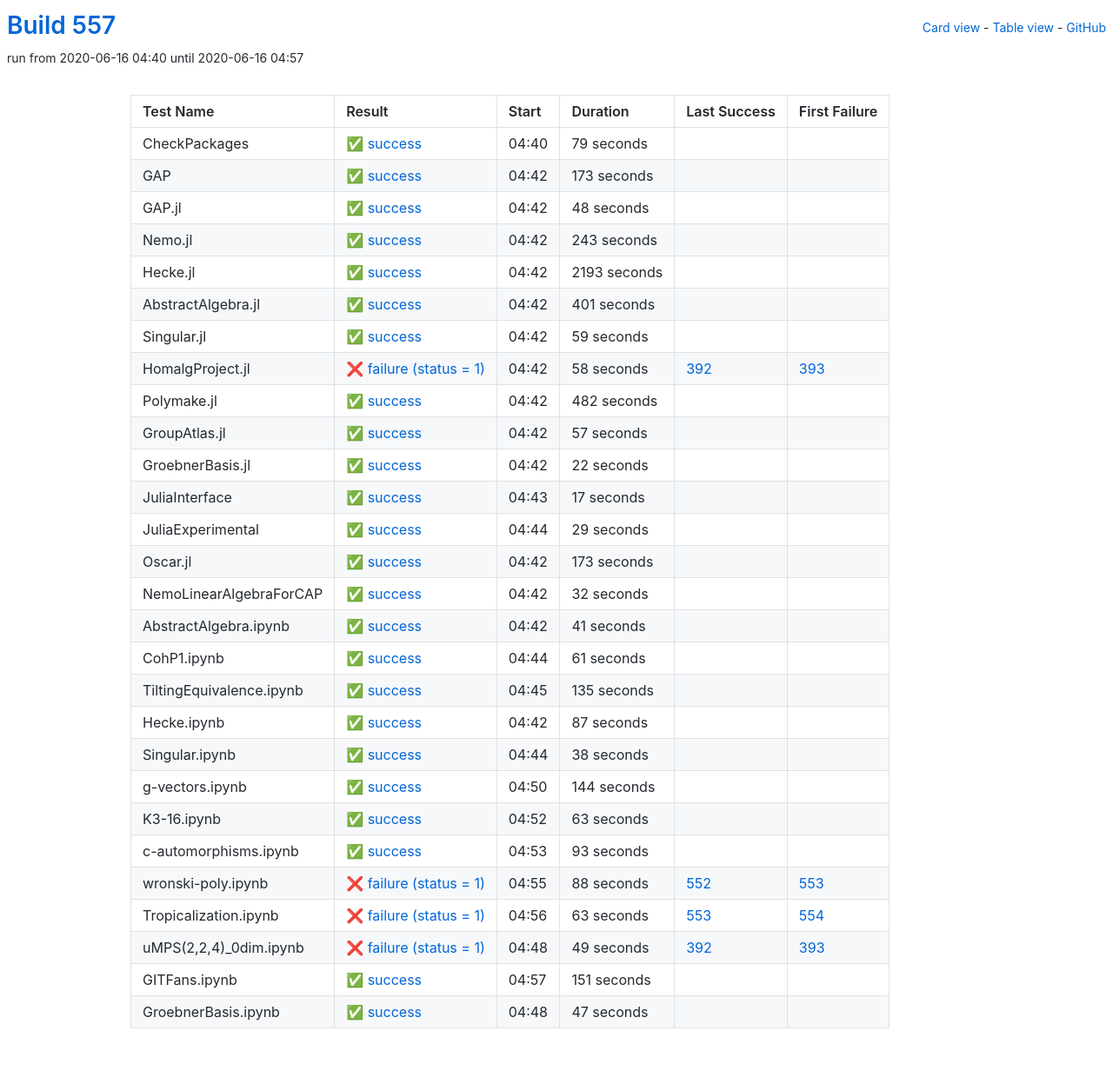
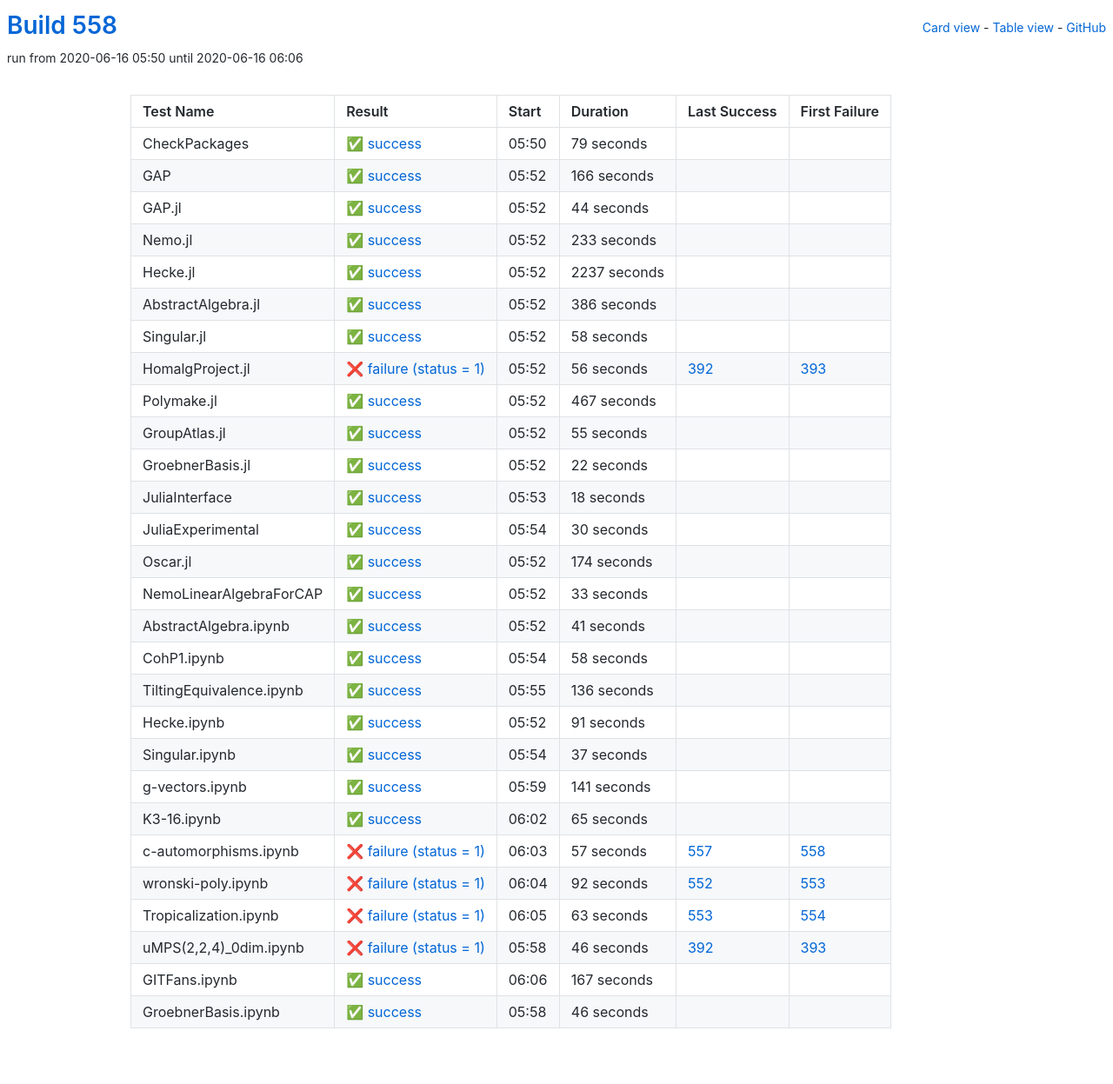
Before and after one commit to oscar-system/oscar-ci-status-1.4, a Jekyll site: the page built from table.html, in a window 1280 px wide. Shown: the whole page at 87% size. Built offline with Jekyll 4.4.1, drawn with Linux system fonts in a browser that asks for light colours.

Commit message:
Build #558

```diff
--- a/_data/ci.yml
+++ b/_data/ci.yml
@@ -1,6 +1,6 @@
 ---
-build: 557
-build_url: https://oscarci.mathematik.uni-kl.de/job/oscar-julia-1.4/557/
+build: 558
+build_url: https://oscarci.mathematik.uni-kl.de/job/oscar-julia-1.4/558/
 job: oscar-julia-1.4
 organization: oscar-system
 repo: oscar-ci-status-1.4
@@ -8,8 +8,8 @@ repourl: https://github.com/oscar-system/oscar-ci-status-1.4
 tests:
 - name: CheckPackages
   id: checkpackages
-  log: https://oscarci.mathematik.uni-kl.de/job/oscar-julia-1.4/557/artifact/logs/build-557/CheckPackages.log
-  start: 2020-06-16 04:40
+  log: https://oscarci.mathematik.uni-kl.de/job/oscar-julia-1.4/558/artifact/logs/build-558/CheckPackages.log
+  start: 2020-06-16 05:50
   success: true
   exitcode: 0
   status: success
@@ -20,116 +20,116 @@ tests:
   first_failure_url:
 - name: GAP
   id: gap
-  log: https://oscarci.mathematik.uni-kl.de/job/oscar-julia-1.4/557/artifact/logs/build-557/GAP.log
-  start: 2020-06-16 04:42
+  log: https://oscarci.mathematik.uni-kl.de/job/oscar-julia-1.4/558/artifact/logs/build-558/GAP.log
+  start: 2020-06-16 05:52
   success: true
   exitcode: 0
   status: success
-  duration: 173
+  duration: 166
   last_success: false
   last_success_url:
   first_failure: false
   first_failure_url:
 - name: GAP.jl
   id: gap-jl
-  log: https://oscarci.mathematik.uni-kl.de/job/oscar-julia-1.4/557/artifact/logs/build-557/GAP.jl.log
-  start: 2020-06-16 04:42
+  log: https://oscarci.mathematik.uni-kl.de/job/oscar-julia-1.4/558/artifact/logs/build-558/GAP.jl.log
+  start: 2020-06-16 05:52
   success: true
   exitcode: 0
   status: success
-  duration: 48
+  duration: 44
   last_success: false
   last_success_url:
   first_failure: false
   first_failure_url:
 - name: Nemo.jl
   id: nemo-jl
-  log: https://oscarci.mathematik.uni-kl.de/job/oscar-julia-1.4/557/artifact/logs/build-557/Nemo.jl.log
-  start: 2020-06-16 04:42
+  log: https://oscarci.mathematik.uni-kl.de/job/oscar-julia-1.4/558/artifact/logs/build-558/Nemo.jl.log
+  start: 2020-06-16 05:52
   success: true
   exitcode: 0
   status: success
-  duration: 243
+  duration: 233
   last_success: false
   last_success_url:
   first_failure: false
   first_failure_url:
 - name: Hecke.jl
   id: hecke-jl
-  log: https://oscarci.mathematik.uni-kl.de/job/oscar-julia-1.4/557/artifact/logs/build-557/Hecke.jl.log
-  start: 2020-06-16 04:42
+  log: https://oscarci.mathematik.uni-kl.de/job/oscar-julia-1.4/558/artifact/logs/build-558/Hecke.jl.log
+  start: 2020-06-16 05:52
   success: true
   exitcode: 0
   status: success
-  duration: 2193
+  duration: 2237
   last_success: false
   last_success_url:
   first_failure: false
   first_failure_url:
 - name: AbstractAlgebra.jl
   id: abstractalgebra-jl
-  log: https://oscarci.mathematik.uni-kl.de/job/oscar-julia-1.4/557/artifact/logs/build-557/AbstractAlgebra.jl.log
-  start: 2020-06-16 04:42
+  log: https://oscarci.mathematik.uni-kl.de/job/oscar-julia-1.4/558/artifact/logs/build-558/AbstractAlgebra.jl.log
+  start: 2020-06-16 05:52
   success: true
   exitcode: 0
   status: success
-  duration: 401
+  duration: 386
   last_success: false
   last_success_url:
   first_failure: false
   first_failure_url:
 - name: Singular.jl
   id: singular-jl
-  log: https://oscarci.mathematik.uni-kl.de/job/oscar-julia-1.4/557/artifact/logs/build-557/Singular.jl.log
-  start: 2020-06-16 04:42
+  log: https://oscarci.mathematik.uni-kl.de/job/oscar-julia-1.4/558/artifact/logs/build-558/Singular.jl.log
+  start: 2020-06-16 05:52
   success: true
   exitcode: 0
   status: success
-  duration: 59
+  duration: 58
   last_success: false
   last_success_url:
   first_failure: false
   first_failure_url:
 - name: HomalgProject.jl
   id: homalgproject-jl
-  log: https://oscarci.mathematik.uni-kl.de/job/oscar-julia-1.4/557/artifact/logs/build-557/HomalgProject.jl.log
-  start: 2020-06-16 04:42
+  log: https://oscarci.mathematik.uni-kl.de/job/oscar-julia-1.4/558/artifact/logs/build-558/HomalgProject.jl.log
+  start: 2020-06-16 05:52
   success: false
   exitcode: 1
   status: failure
-  duration: 58
+  duration: 56
   last_success: 392
   last_success_url: https://oscarci.mathematik.uni-kl.de/job/oscar-julia-1.4/392/
   first_failure: 393
   first_failure_url: https://oscarci.mathematik.uni-kl.de/job/oscar-julia-1.4/393/
 - name: Polymake.jl
   id: polymake-jl
-  log: https://oscarci.mathematik.uni-kl.de/job/oscar-julia-1.4/557/artifact/logs/build-557/Polymake.jl.log
-  start: 2020-06-16 04:42
+  log: https://oscarci.mathematik.uni-kl.de/job/oscar-julia-1.4/558/artifact/logs/build-558/Polymake.jl.log
+  start: 2020-06-16 05:52
   success: true
   exitcode: 0
   status: success
-  duration: 482
+  duration: 467
   last_success: false
   last_success_url:
   first_failure: false
   first_failure_url:
 - name: GroupAtlas.jl
   id: groupatlas-jl
-  log: https://oscarci.mathematik.uni-kl.de/job/oscar-julia-1.4/557/artifact/logs/build-557/GroupAtlas.jl.log
-  start: 2020-06-16 04:42
+  log: https://oscarci.mathematik.uni-kl.de/job/oscar-julia-1.4/558/artifact/logs/build-558/GroupAtlas.jl.log
+  start: 2020-06-16 05:52
   success: true
   exitcode: 0
   status: success
-  duration: 57
+  duration: 55
   last_success: false
   last_success_url:
   first_failure: false
   first_failure_url:
 - name: GroebnerBasis.jl
   id: groebnerbasis-jl
-  log: https://oscarci.mathematik.uni-kl.de/job/oscar-julia-1.4/557/artifact/logs/build-557/GroebnerBasis.jl.log
-  start: 2020-06-16 04:42
+  log: https://oscarci.mathematik.uni-kl.de/job/oscar-julia-1.4/558/artifact/logs/build-558/GroebnerBasis.jl.log
+  start: 2020-06-16 05:52
   success: true
   exitcode: 0
   status: success
@@ -140,56 +140,56 @@ tests:
   first_failure_url:
 - name: JuliaInterface
   id: juliainterface
-  log: https://oscarci.mathematik.uni-kl.de/job/oscar-julia-1.4/557/artifact/logs/build-557/JuliaInterface.log
-  start: 2020-06-16 04:43
+  log: https://oscarci.mathematik.uni-kl.de/job/oscar-julia-1.4/558/artifact/logs/build-558/JuliaInterface.log
+  start: 2020-06-16 05:53
   success: true
   exitcode: 0
   status: success
-  duration: 17
+  duration: 18
   last_success: false
   last_success_url:
   first_failure: false
   first_failure_url:
 - name: JuliaExperimental
   id: juliaexperimental
-  log: https://oscarci.mathematik.uni-kl.de/job/oscar-julia-1.4/557/artifact/logs/build-557/JuliaExperimental.log
-  start: 2020-06-16 04:44
+  log: https://oscarci.mathematik.uni-kl.de/job/oscar-julia-1.4/558/artifact/logs/build-558/JuliaExperimental.log
+  start: 2020-06-16 05:54
   success: true
   exitcode: 0
   status: success
-  duration: 29
+  duration: 30
   last_success: false
   last_success_url:
   first_failure: false
   first_failure_url:
 - name: Oscar.jl
   id: oscar-jl
-  log: https://oscarci.mathematik.uni-kl.de/job/oscar-julia-1.4/557/artifact/logs/build-557/Oscar.jl.log
-  start: 2020-06-16 04:42
+  log: https://oscarci.mathematik.uni-kl.de/job/oscar-julia-1.4/558/artifact/logs/build-558/Oscar.jl.log
+  start: 2020-06-16 05:52
   success: true
   exitcode: 0
   status: success
-  duration: 173
+  duration: 174
   last_success: false
   last_success_url:
   first_failure: false
   first_failure_url:
 - name: NemoLinearAlgebraForCAP
   id: nemolinearalgebraforcap
-  log: https://oscarci.mathematik.uni-kl.de/job/oscar-julia-1.4/557/artifact/logs/build-557/NemoLinearAlgebraForCAP.log
-  start: 2020-06-16 04:42
+  log: https://oscarci.mathematik.uni-kl.de/job/oscar-julia-1.4/558/artifact/logs/build-558/NemoLinearAlgebraForCAP.log
+  start: 2020-06-16 05:52
   success: true
   exitcode: 0
   status: success
-  duration: 32
+  duration: 33
   last_success: false
   last_success_url:
   first_failure: false
   first_failure_url:
 - name: AbstractAlgebra.ipynb
   id: abstractalgebra-ipynb
-  log: https://oscarci.mathematik.uni-kl.de/job/oscar-julia-1.4/557/artifact/logs/build-557/AbstractAlgebra.ipynb.log
-  start: 2020-06-16 04:42
+  log: https://oscarci.mathematik.uni-kl.de/job/oscar-julia-1.4/558/artifact/logs/build-558/AbstractAlgebra.ipynb.log
+  start: 2020-06-16 05:52
   success: true
   exitcode: 0
   status: success
@@ -200,104 +200,104 @@ tests:
   first_failure_url:
 - name: CohP1.ipynb
   id: cohp1-ipynb
-  log: https://oscarci.mathematik.uni-kl.de/job/oscar-julia-1.4/557/artifact/logs/build-557/CohP1.ipynb.log
-  start: 2020-06-16 04:44
+  log: https://oscarci.mathematik.uni-kl.de/job/oscar-julia-1.4/558/artifact/logs/build-558/CohP1.ipynb.log
+  start: 2020-06-16 05:54
   success: true
   exitcode: 0
   status: success
-  duration: 61
+  duration: 58
   last_success: false
   last_success_url:
   first_failure: false
   first_failure_url:
 - name: TiltingEquivalence.ipynb
   id: tiltingequivalence-ipynb
-  log: https://oscarci.mathematik.uni-kl.de/job/oscar-julia-1.4/557/artifact/logs/build-557/TiltingEquivalence.ipynb.log
-  start: 2020-06-16 04:45
+  log: https://oscarci.mathematik.uni-kl.de/job/oscar-julia-1.4/558/artifact/logs/build-558/TiltingEquivalence.ipynb.log
+  start: 2020-06-16 05:55
   success: true
   exitcode: 0
   status: success
-  duration: 135
+  duration: 136
   last_success: false
   last_success_url:
   first_failure: false
   first_failure_url:
 - name: Hecke.ipynb
   id: hecke-ipynb
-  log: https://oscarci.mathematik.uni-kl.de/job/oscar-julia-1.4/557/artifact/logs/build-557/Hecke.ipynb.log
-  start: 2020-06-16 04:42
+  log: https://oscarci.mathematik.uni-kl.de/job/oscar-julia-1.4/558/artifact/logs/build-558/Hecke.ipynb.log
+  start: 2020-06-16 05:52
   success: true
   exitcode: 0
   status: success
-  duration: 87
+  duration: 91
   last_success: false
   last_success_url:
   first_failure: false
   first_failure_url:
 - name: Singular.ipynb
   id: singular-ipynb
-  log: https://oscarci.mathematik.uni-kl.de/job/oscar-julia-1.4/557/artifact/logs/build-557/Singular.ipynb.log
-  start: 2020-06-16 04:44
+  log: https://oscarci.mathematik.uni-kl.de/job/oscar-julia-1.4/558/artifact/logs/build-558/Singular.ipynb.log
+  start: 2020-06-16 05:54
   success: true
   exitcode: 0
   status: success
-  duration: 38
+  duration: 37
   last_success: false
   last_success_url:
   first_failure: false
   first_failure_url:
 - name: g-vectors.ipynb
   id: g-vectors-ipynb
-  log: https://oscarci.mathematik.uni-kl.de/job/oscar-julia-1.4/557/artifact/logs/build-557/g-vectors.ipynb.log
-  start: 2020-06-16 04:50
+  log: https://oscarci.mathematik.uni-kl.de/job/oscar-julia-1.4/558/artifact/logs/build-558/g-vectors.ipynb.log
+  start: 2020-06-16 05:59
   success: true
   exitcode: 0
   status: success
-  duration: 144
+  duration: 141
   last_success: false
   last_success_url:
   first_failure: false
   first_failure_url:
 - name: K3-16.ipynb
   id: k3-16-ipynb
-  log: https://oscarci.mathematik.uni-kl.de/job/oscar-julia-1.4/557/artifact/logs/build-557/K3-16.ipynb.log
-  start: 2020-06-16 04:52
+  log: https://oscarci.mathematik.uni-kl.de/job/oscar-julia-1.4/558/artifact/logs/build-558/K3-16.ipynb.log
+  start: 2020-06-16 06:02
   success: true
   exitcode: 0
   status: success
-  duration: 63
+  duration: 65
   last_success: false
   last_success_url:
   first_failure: false
   first_failure_url:
 - name: c-automorphisms.ipynb
   id: c-automorphisms-ipynb
-  log: https://oscarci.mathematik.uni-kl.de/job/oscar-julia-1.4/557/artifact/logs/build-557/c-automorphisms.ipynb.log
-  start: 2020-06-16 04:53
-  success: true
-  exitcode: 0
-  status: success
-  duration: 93
-  last_success: false
-  last_success_url:
-  first_failure: false
-  first_failure_url:
-- name: wronski-poly.ipynb
-  id: wronski-poly-ipynb
-  log: https://oscarci.mathematik.uni-kl.de/job/oscar-julia-1.4/557/artifact/logs/build-557/wronski-poly.ipynb.log
-  start: 2020-06-16 04:55
+  log: https://oscarci.mathematik.uni-kl.de/job/oscar-julia-1.4/558/artifact/logs/build-558/c-automorphisms.ipynb.log
+  start: 2020-06-16 06:03
   success: false
   exitcode: 1
   status: failure
-  duration: 88
+  duration: 57
+  last_success: 557
+  last_success_url: https://oscarci.mathematik.uni-kl.de/job/oscar-julia-1.4/557/
+  first_failure: 558
+  first_failure_url: https://oscarci.mathematik.uni-kl.de/job/oscar-julia-1.4/558/
+- name: wronski-poly.ipynb
+  id: wronski-poly-ipynb
+  log: https://oscarci.mathematik.uni-kl.de/job/oscar-julia-1.4/558/artifact/logs/build-558/wronski-poly.ipynb.log
+  start: 2020-06-16 06:04
+  success: false
+  exitcode: 1
+  status: failure
+  duration: 92
   last_success: 552
   last_success_url: https://oscarci.mathematik.uni-kl.de/job/oscar-julia-1.4/552/
   first_failure: 553
   first_failure_url: https://oscarci.mathematik.uni-kl.de/job/oscar-julia-1.4/553/
 - name: Tropicalization.ipynb
   id: tropicalization-ipynb
-  log: https://oscarci.mathematik.uni-kl.de/job/oscar-julia-1.4/557/artifact/logs/build-557/Tropicalization.ipynb.log
-  start: 2020-06-16 04:56
+  log: https://oscarci.mathematik.uni-kl.de/job/oscar-julia-1.4/558/artifact/logs/build-558/Tropicalization.ipynb.log
+  start: 2020-06-16 06:05
   success: false
   exitcode: 1
   status: failure
@@ -308,36 +308,36 @@ tests:
   first_failure_url: https://oscarci.mathematik.uni-kl.de/job/oscar-julia-1.4/554/
 - name: uMPS(2,2,4)_0dim.ipynb
   id: umps-2-2-4-0dim-ipynb
-  log: https://oscarci.mathematik.uni-kl.de/job/oscar-julia-1.4/557/artifact/logs/build-557/uMPS-2-2-4-_0dim.ipynb.log
-  start: 2020-06-16 04:48
+  log: https://oscarci.mathematik.uni-kl.de/job/oscar-julia-1.4/558/artifact/logs/build-558/uMPS-2-2-4-_0dim.ipynb.log
+  start: 2020-06-16 05:58
   success: false
   exitcode: 1
   status: failure
-  duration: 49
+  duration: 46
   last_success: 392
   last_success_url: https://oscarci.mathematik.uni-kl.de/job/oscar-julia-1.4/392/
   first_failure: 393
   first_failure_url: https://oscarci.mathematik.uni-kl.de/job/oscar-julia-1.4/393/
 - name: GITFans.ipynb
   id: gitfans-ipynb
-  log: https://oscarci.mathematik.uni-kl.de/job/oscar-julia-1.4/557/artifact/logs/build-557/GITFans.ipynb.log
-  start: 2020-06-16 04:57
+  log: https://oscarci.mathematik.uni-kl.de/job/oscar-julia-1.4/558/artifact/logs/build-558/GITFans.ipynb.log
+  start: 2020-06-16 06:06
   success: true
   exitcode: 0
   status: success
-  duration: 151
+  duration: 167
   last_success: false
   last_success_url:
   first_failure: false
   first_failure_url:
 - name: GroebnerBasis.ipynb
   id: groebnerbasis-ipynb
-  log: https://oscarci.mathematik.uni-kl.de/job/oscar-julia-1.4/557/artifact/logs/build-557/GroebnerBasis.ipynb.log
-  start: 2020-06-16 04:48
+  log: https://oscarci.mathematik.uni-kl.de/job/oscar-julia-1.4/558/artifact/logs/build-558/GroebnerBasis.ipynb.log
+  start: 2020-06-16 05:58
   success: true
   exitcode: 0
   status: success
-  duration: 47
+  duration: 46
   last_success: false
   last_success_url:
   first_failure: false
```
Also changed, not shown: README.md.
